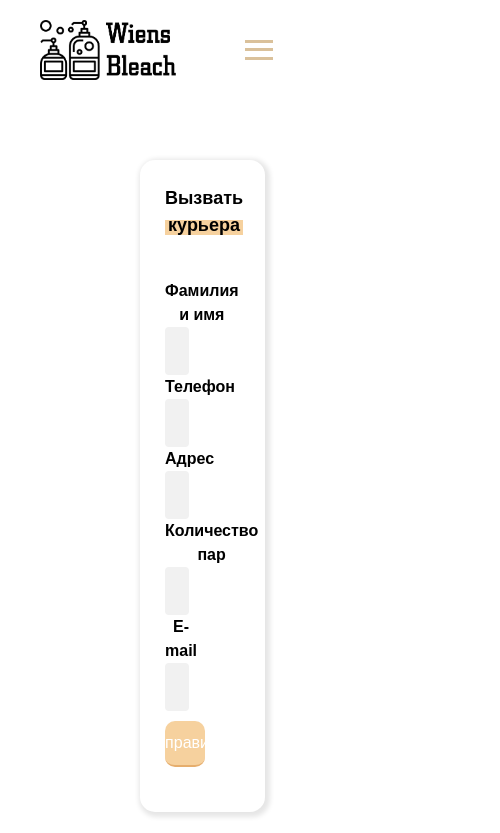
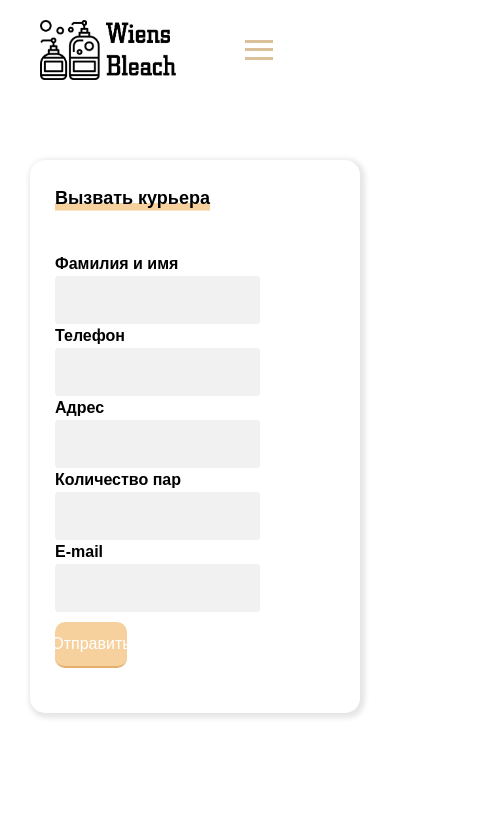
Before and after one commit to WiensRoman/bleach, a Vue app: page /courier in a window 390 px wide. Shown: the top 833 px of the page, 500 px wide, since content can reach past the window. Built offline with nearby package versions, Linux system fonts and the light colour scheme.

Commit message:
courier form adaptive

```diff
--- a/src/assets/styles/_media.scss
+++ b/src/assets/styles/_media.scss
@@ -510,6 +510,16 @@
   .contacts {
     padding-bottom: 0;
   }
+  .courier {
+    padding: 160px 10px !important;
+  }
+  .courier-row form {
+    padding: 25px 15px !important;
+    width: 100px !important;
+  }
+  .courier-row {
+    padding: 0 20px !important;
+  }
   .before p,
   .after p {
     font-size: 14px;
```
